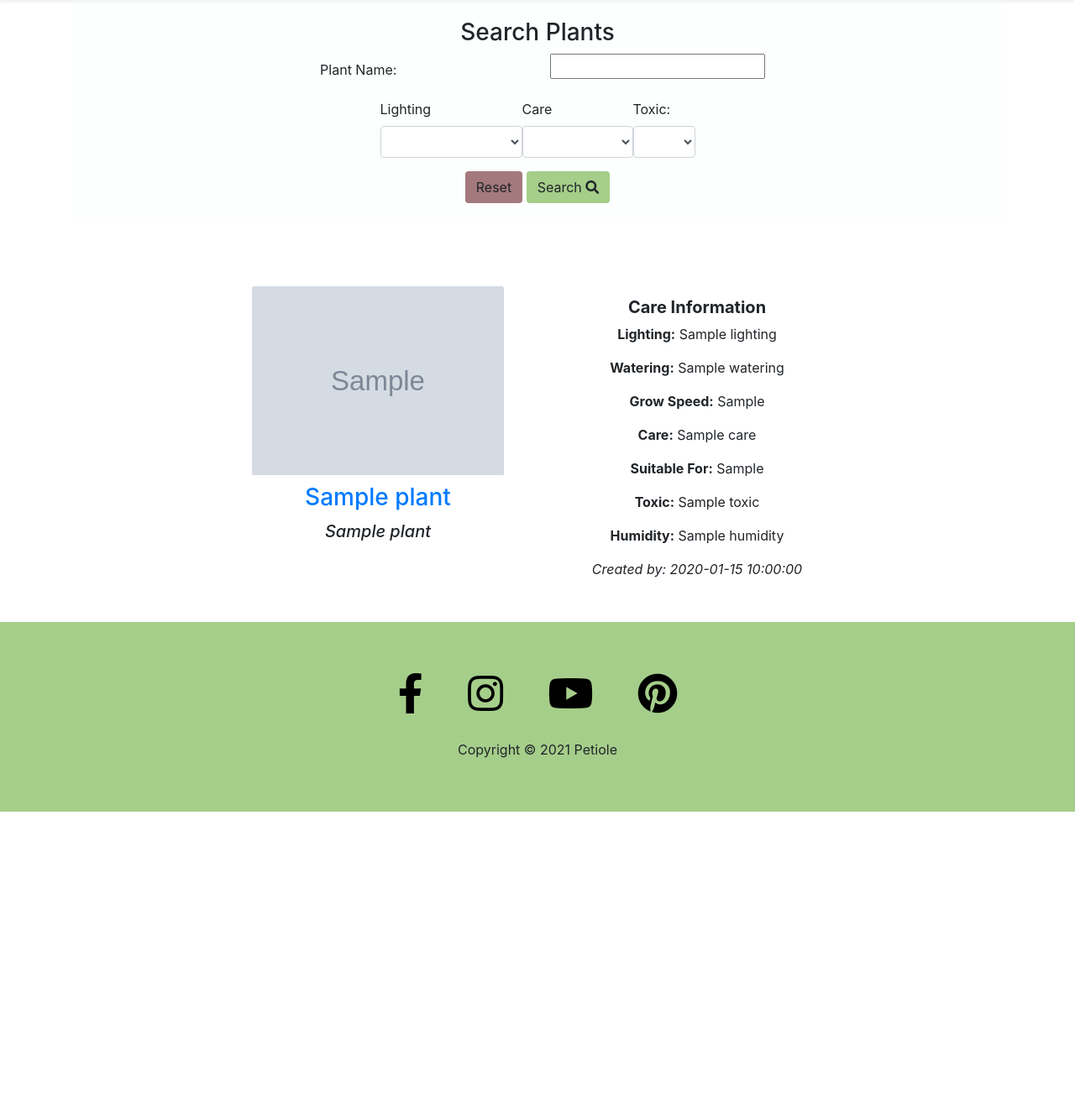
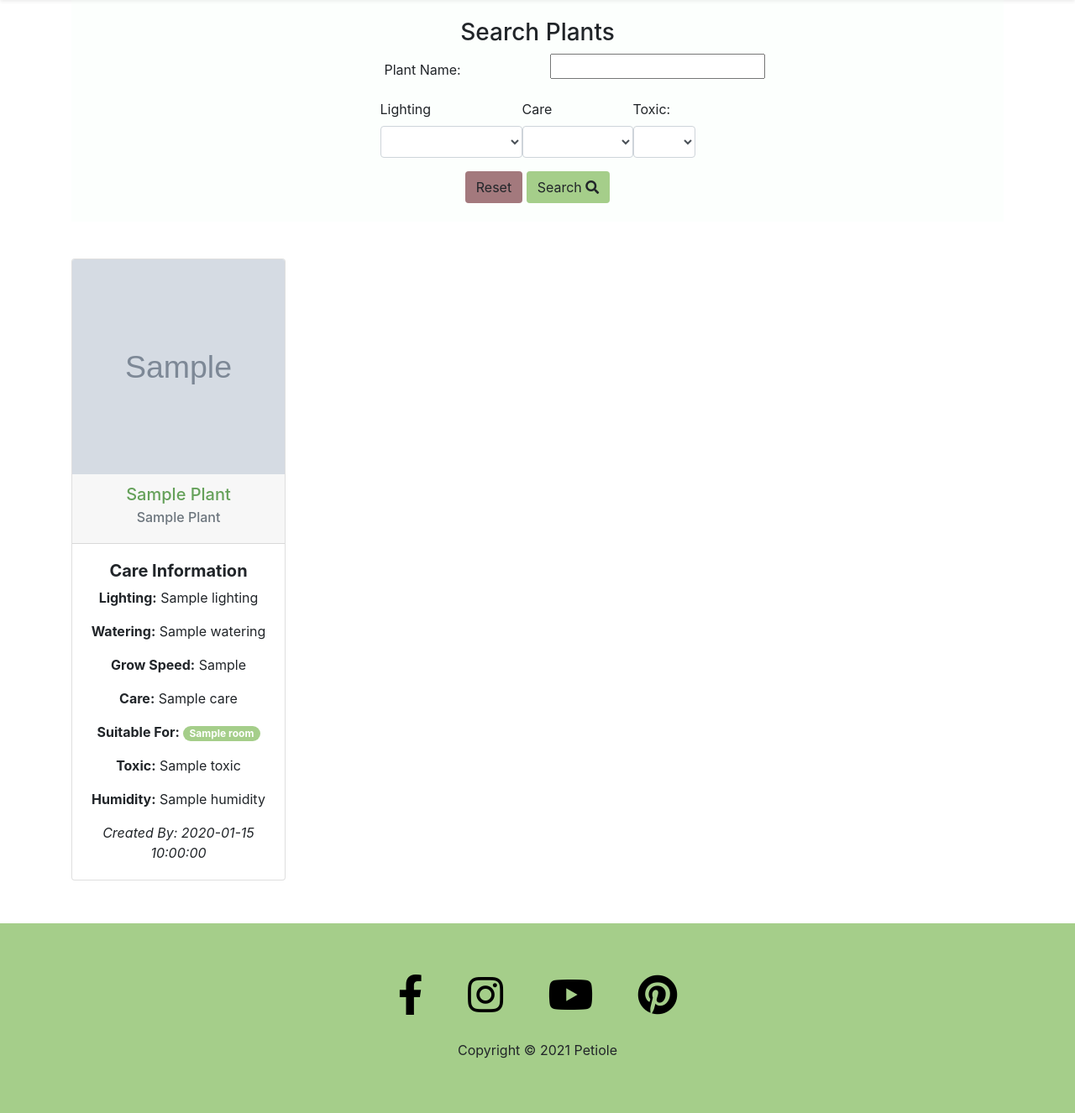
Before and after one commit to keeks-mtl/petiole, a Flask app: page /search in a window 1280 px wide. Shown: the part 106-1432 px from the top of the page at 84% size. Before the commit the page ends 1073 px from the top, so only its background shows below. Run offline with Flask 2, Linux system fonts and the light colour scheme; grey boxes marked "Sample" are stand-in pictures; a database or web service that is not in the repository returns one stand-in record (values such as "Sample title"); some libraries are stand-ins or nearby versions.

Commit message:
Style search wtih rows of cards

```diff
--- a/templates/search.html
+++ b/templates/search.html
@@ -5,7 +5,8 @@
         <div class="row justify-content-center">
             <form class="col-12 light-grey-box" method="POST" action="{{ url_for('search') }}">
                 <h3 class="text-center">Search Plants</h3>
-                <div class="form-group row justify-content-center">
+                <!-- Plant name search (both latin & common) -->
+                <div class="form-group row text-center justify-content-center">
                     <label class="col-sm-3 col-form-label" for="plant_name">
                         Plant Name:
                     </label>
@@ -15,6 +16,7 @@
                     </div>
                 </div>
                 <div class="row justify-content-center">
+                    <!-- lighting search -->
                     <div class="form-group">
                         <label for="lighting">Lighting</label>
                         <select id="lighting" name="lighting" class="form-control">
@@ -24,6 +26,7 @@
                             <option>Full-sun</option>
                         </select>
                     </div>
+                    <!-- care search -->
                     <div class="form-group">
                         <label for="care">Care</label>
                         <select id="care" name="care" class="form-control">
@@ -33,6 +36,7 @@
                             <option>Fussy</option>
                         </select>
                     </div>
+                    <!-- toxic search -->
                     <div class="form-group">
                         <label for="toxic">Toxic:</label>
                         <select id="toxic" name="toxic" class="form-control">
@@ -43,10 +47,12 @@
                     </div>
                 </div>
                 <div class="row">
+                    <!-- reset search -->
                     <div class="col text-center">
                         <a href="{{ url_for('search') }}" class="btn del-btn">
                             Reset
                         </a>
+                    <!-- submit button -->
                         <button type="submit" class="btn green-btn">
                             Search <i class="fas fa-search"></i>
                         </button>
@@ -55,23 +61,29 @@
             </form>
         </div>
     </div>
+            <div class="row index-cards">
                 {% for plant in plants %}
-                <div class="row align-items-center index-cards justify-content-center">
-                    <div class="col-md-4 text-center">
-                        <img src="{{ plant.plant_image }}" class="card-img-top" alt="user submited image of plant">
-                        <h3 class="card-title"><a href="{{ url_for('plant_page', plant_id=plant._id) }}">{{ plant.plant_latin_name }}</a></h3>
-                        <h5 class="card-title"> <em>{{ plant.plant_common_name }}</em></h5>
+                    <div class="col-sm-6 col-md-4 col-lg-3 text-center">
+                        <div class="card">
+                            <img src="{{ plant.plant_image }}" class="card-img-top plant-img img-fluid" alt="user submited image of plant">
+                            <div class="card-header">
+                                <h5 class="card-title text-capitalize"><a class="link-green" href="{{ url_for('plant_page', plant_id=plant._id) }}">{{ plant.plant_latin_name }}</a></h5>
+                                <h6 class="card-subtitle mb-2 text-muted text-capitalize">{{ plant.plant_common_name }}</h6>
                             </div>
-                    <div class="col-md-4 text-center care-info">
+                            <div class="card-body">
                                 <h5 class="card-text"><strong> Care Information</strong></h5>
                                 <p class="card-text"><b>Lighting:</b> {{ plant.lighting }}</p>
                                 <p class="card-text"><b>Watering:</b> {{ plant.watering }}</p>
                                 <p class="card-text"><b>Grow Speed:</b> {{ plant.grow_speed }}</p>
                                 <p class="card-text"><b>Care:</b> {{ plant.care }}</p>
-                        <p class="card-text"><b>Suitable For:</b> {{ plant.suitable_for }}</p>
+                                <p class="card-text"><b>Suitable For:</b>
+                                    {% for room in plant.suitable_for %}
+                                        <a href="" class="badge badge-pill badge-secondary"> {{ room }}</a>
+                                    {% endfor %}
+                                </p>
                                 <p class="card-text"><b>Toxic:</b> {{ plant.toxic }}</p>
                                 <p class="card-text"><b>Humidity:</b> {{ plant.humidity }}</p>
-                        <p class="card-text"><em>Created by: {{ plant.created_by }}</em></p>
+                                <p class="card-text text-capitalize"><em>Created by: {{ plant.created_by }}</em></p>
                                 {% if session.user|lower == plant.created_by|lower %}
                                     <a href="{{ url_for('edit_plant', plant_id=plant._id) }}" class="btn edit-btn">Edit</a>
                                     <a href="{{ url_for('delete_plant', plant_id=plant._id) }}" class="btn del-btn" >Delete</a>
@@ -80,6 +92,7 @@
                         </div>
                     </div>
                 {% endfor %}
+            </div>
 
 
 
```
Lines whose indentation alone changed are shown as unchanged.
